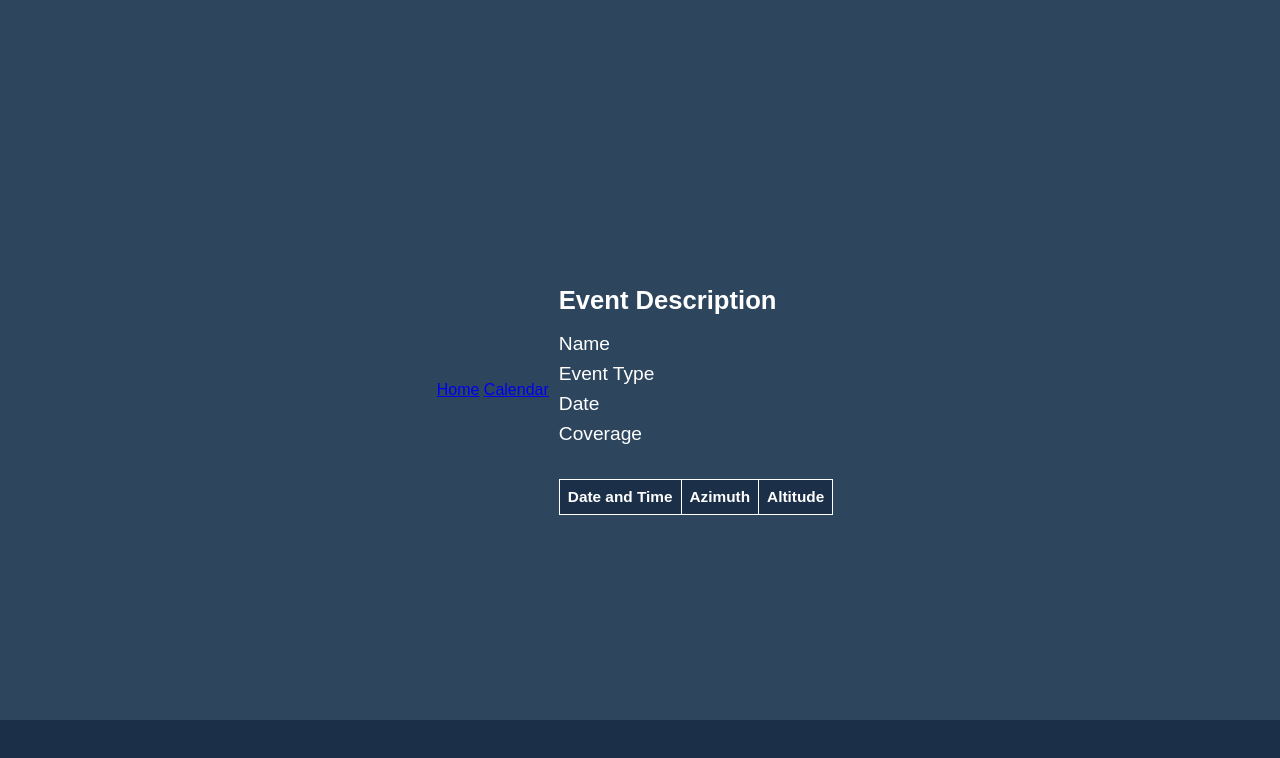
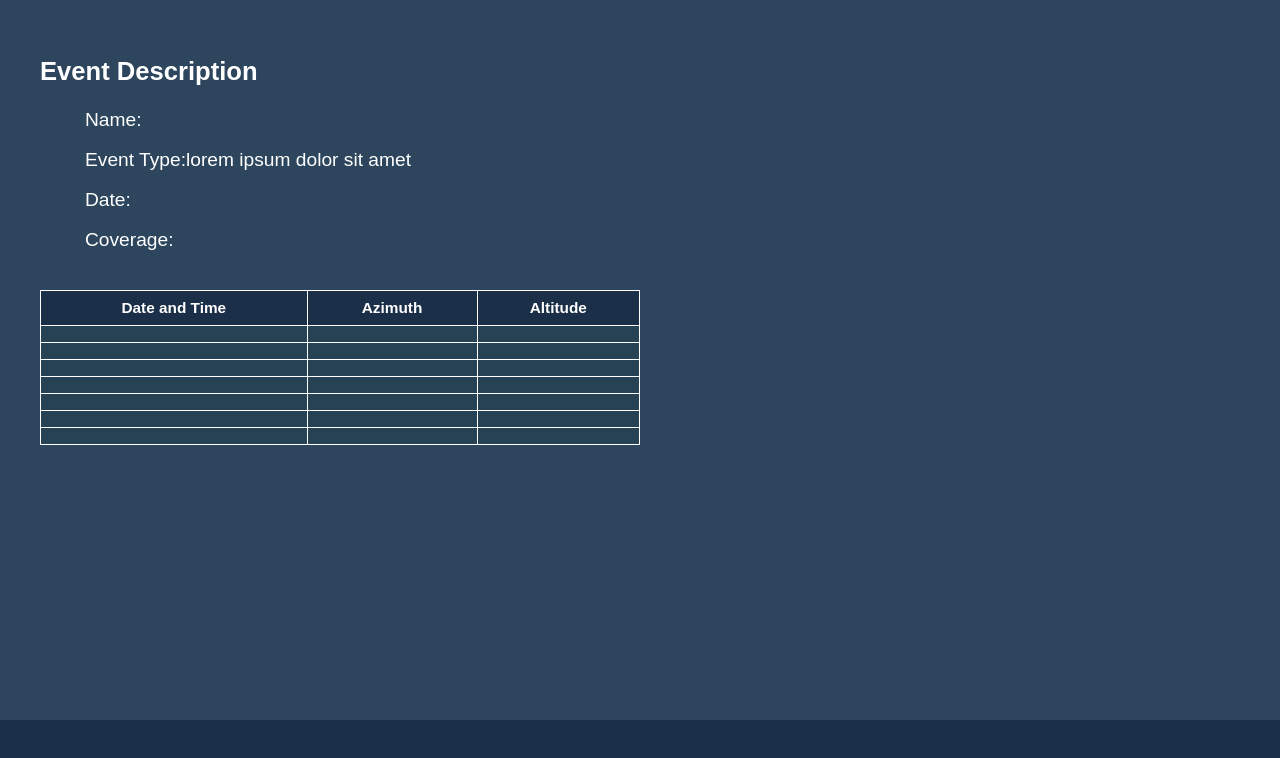
Before and after one commit to MikOfHail/Astroforecast, a plain HTML site: page eventDescription.html in a window 1280 px wide. Drawn offline with Linux system fonts and the light colour scheme.

Commit message:
eventDescription update

```diff
--- a/eventDescription.html
+++ b/eventDescription.html
@@ -6,18 +6,14 @@
     <title>Event Description</title>
     <link rel="stylesheet" href="sheets.css">
 </head>
-<body>
-    <nav>
-        <a href="astro.html">Home</a>
-        <a href="calendar.html">Calendar</a>
-    </nav>
-    <div class="container">
+<body class="event-description-page">
+    <div class="container event-description-container">
         <h1>Event Description</h1>
         <ul>
-            <li>Name</li>
-            <li>Event Type</li>
-            <li>Date</li>
-            <li>Coverage</li>
+            <li>Name:</li>
+            <li>Event Type:lorem ipsum dolor sit amet</li>
+            <li>Date:</li>
+            <li>Coverage:</li>
         </ul>
         <table>
             <thead>
@@ -28,7 +24,41 @@
                 </tr>
             </thead>
             <tbody>
-                <!-- Event data will be dynamically inserted here -->
+                <tr>
+                    <td></td>
+                    <td></td>
+                    <td></td>
+                </tr>
+                <tr>
+                    <td></td>
+                    <td></td>
+                    <td></td>
+                </tr>
+                <tr>
+                    <td></td>
+                    <td></td>
+                    <td></td>
+                </tr>
+                <tr>
+                    <td></td>
+                    <td></td>
+                    <td></td>
+                </tr>
+                <tr>
+                    <td></td>
+                    <td></td>
+                    <td></td>
+                </tr>
+                <tr>
+                    <td></td>
+                    <td></td>
+                    <td></td>
+                </tr>
+                <tr>
+                    <td></td>
+                    <td></td>
+                    <td></td>
+                </tr>
             </tbody>
         </table>
         <div id="leftArrow" class="arrow left-arrow">&#x21E6;</div>
--- a/sheets.css
+++ b/sheets.css
@@ -10,6 +10,10 @@ body {
     color: #ffffff;
 }
 
+body.event-description-page {
+    display: block;
+}
+
 nav {
     margin-bottom: 20px;
 }
@@ -19,6 +23,11 @@ nav {
     flex-direction: column;
     padding: 10px;
     gap: 10px;
+    text-align: left;
+}
+
+.event-description-container {
+    padding: 40px;
 }
 
 .calendar {
@@ -159,6 +168,7 @@ nav {
 h1 {
     font-size: 2vw;
     margin-bottom: 1vh;
+    align-self: flex-start; /* Align the title to the start (left) */
 }
 
 ul {
@@ -167,15 +177,23 @@ ul {
     margin: 0 0 2vh 0;
 }
 
+.event-description-container ul {
+    padding-left: 40px; /* Adjust the value as needed */
+}
+
 ul li {
     font-size: 1.5vw;
     margin-bottom: 1vh;
+    padding: 5px;
 }
 
 table {
-    width: 100%;
+    table-layout: auto; /* Ensure the table layout is auto */
+    width: auto; /* Ensure the table width is auto */
+    max-width: 50%; /* Set a maximum width for the table */
     border-collapse: collapse;
     margin-bottom: 2vh;
+    margin-left: 0; /* Align the table to the left */
 }
 
 table th, table td {
@@ -183,16 +201,14 @@ table th, table td {
     padding: 1vh;
     text-align: center;
     font-size: 1.2vw;
+    width: auto; /* Ensure the cells fit the content */
 }
+
 
 table th {
     background-color: #1B2F48;
 }
 
-table tbody tr:nth-child(even) {
-    background-color: #435762;
-}
-
-table tbody tr:nth-child(odd) {
+table tbody {
     background-color: #274255;
 }
```
Also changed, not shown: calendar.html (+0 -7 lines).
